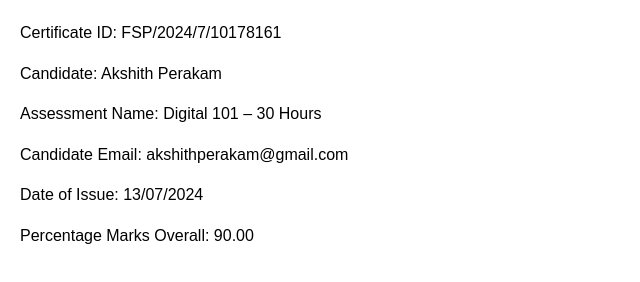
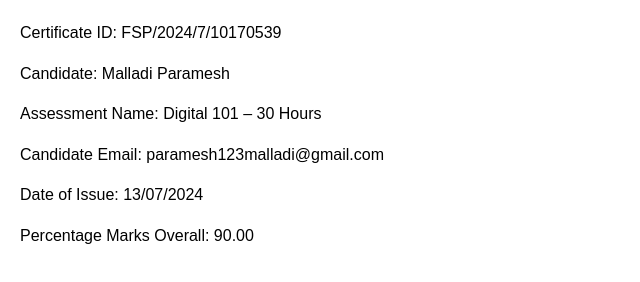
Before and after one commit to ParameshMalladi/nasscom, a plain HTML site: page index.html in a window 1280 px wide. Shown: the full height of the page, 0-640 px from the left. Drawn offline with Linux system fonts and the light colour scheme.

Commit message:
Update index.html  pramesh

```diff
--- a/index.html
+++ b/index.html
@@ -26,10 +26,10 @@
 </head>
 <body>
 
-        <div class="certificate-item">Certificate ID: FSP/2024/7/10178161</div>
-        <div class="certificate-item">Candidate: Akshith Perakam</div>
+        <div class="certificate-item">Certificate ID: FSP/2024/7/10170539</div>
+        <div class="certificate-item">Candidate: Malladi Paramesh</div>
         <div class="certificate-item">Assessment Name: Digital 101 – 30 Hours</div>
-        <div class="certificate-item">Candidate Email: akshithperakam@gmail.com</div>
+        <div class="certificate-item">Candidate Email: paramesh123malladi@gmail.com</div>
         <div class="certificate-item">Date of Issue: 13/07/2024</div>
         <div class="certificate-item">Percentage Marks Overall: 90.00</div>
 
```
